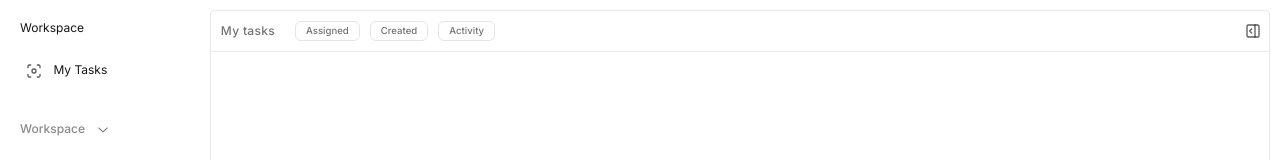
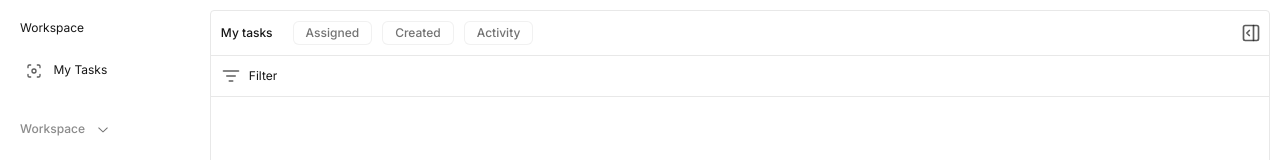
Before and after one commit to jethrocadang/team-todo-list, a Next.js app: page /workspace/my-tasks in a window 1280 px wide. Shown: the top 160 px of the page. Built offline with nearby package versions, Linux system fonts and the light colour scheme.

Commit message:
update:[added text component & filter to header]

```diff
--- a/src/app/workspace/my-tasks/page.tsx
+++ b/src/app/workspace/my-tasks/page.tsx
@@ -9,7 +9,7 @@ export default function MyTasksPage() {
       <Headernav
         title="My tasks"
         leftContent={
-          <PanelRightOpen className="mr-2 inline-flex h-4 w-4 text-primary/70" />
+          <PanelRightOpen className="mr-2 inline-flex h-5 w-5 text-primary/70" />
         }
         rightContent={
           <>
--- a/src/components/layouts/top-nav.tsx
+++ b/src/components/layouts/top-nav.tsx
@@ -1,8 +1,9 @@
 "use client";
 
+import { TextSm } from "../text";
 import { Button } from "../ui/button";
 import DrawerNav from "./drawer-nav";
-import { PanelRightOpen } from "lucide-react";
+import { ListFilter } from "lucide-react";
 
 interface HeaderNavProps {
   title?: string;
@@ -12,14 +13,13 @@ interface HeaderNavProps {
 
 const HeaderNav = ({ title, rightContent, leftContent }: HeaderNavProps) => {
   return (
+    <>
       <div className="border-b border-border md:flex md:flex-row md:justify-between">
         <div className="flex flex-col md:flex-row">
           <div className="flex items-center justify-between p-2.5">
             <div className="flex items-center">
               <DrawerNav />
-            <p className="text-xs font-medium tracking-wide text-muted-foreground">
-              {title}
-            </p>
+              <TextSm type={"md"}>{title}</TextSm>
             </div>
             {leftContent && <div className="md:hidden">{leftContent}</div>}
           </div>
@@ -29,6 +29,11 @@ const HeaderNav = ({ title, rightContent, leftContent }: HeaderNavProps) => {
         </div>
         <div className="hidden items-center md:flex">{leftContent}</div>
       </div>
+      <div className="border-b border-border p-2.5 flex items-center">
+        <ListFilter className="mr-2 inline-flex h-5 w-5 text-primary/70" />
+        <TextSm>Filter</TextSm>
+      </div>
+    </>
   );
 };
 
--- a/src/components/text.tsx
+++ b/src/components/text.tsx
@@ -1,5 +1,35 @@
+"use client";
 
+import { cn } from "@/lib/utils";
+import { cva, VariantProps } from "class-variance-authority";
 
-export const Text = () => {
-    return <p></p>
+const textVariants = cva("text-xs font-normal text-primary",{
+  variants: {
+    size: {
+      default: "text-xs",
+      sm: "text-sm",
+    },
+    type: {
+      default: "font-normal",
+      md: "font-medium",
+    },
+    color: {
+      default: "text-primary",
+    },
+
+  },
+  defaultVariants: {
+    size: "default",
+    type: "default",
+    color: "default",
+  },});
+
+interface TextProps extends VariantProps<typeof textVariants> {
+  children: React.ReactNode;
 }
+
+const TextSm = ({ children, size, type, color }: TextProps) => {
+  return <p className={cn(textVariants({ size, type, color }))}>{children}</p>;
+};
+
+export { TextSm };
--- a/src/components/ui/button.tsx
+++ b/src/components/ui/button.tsx
@@ -14,7 +14,7 @@ const buttonVariants = cva(
         destructive:
           "bg-destructive text-destructive-foreground shadow-sm hover:bg-destructive/90",
         outline:
-          "border border-input bg-background hover:bg-accent hover:text-accent-foreground",
+          "border border-border/60 bg-background hover:bg-accent hover:text-accent-foreground",
         secondary:
           "bg-secondary text-secondary-foreground shadow-sm hover:bg-secondary/80",
         ghost: "hover:bg-accent hover:text-accent-foreground",
@@ -22,7 +22,7 @@ const buttonVariants = cva(
       },
       size: {
         default: "h-9 px-4 py-2",
-        xs: "h-5 rounded-md px-2.5 text-[0.6rem] text-muted-foreground",
+        xs: "h-6 rounded-md px-3 text-xs text-muted-foreground",
         sm: "h-8 rounded-md px-3 text-xs",
         lg: "h-10 rounded-md px-8",
         icon: "h-9 w-9",
```
Lines whose indentation alone changed are shown as unchanged.
